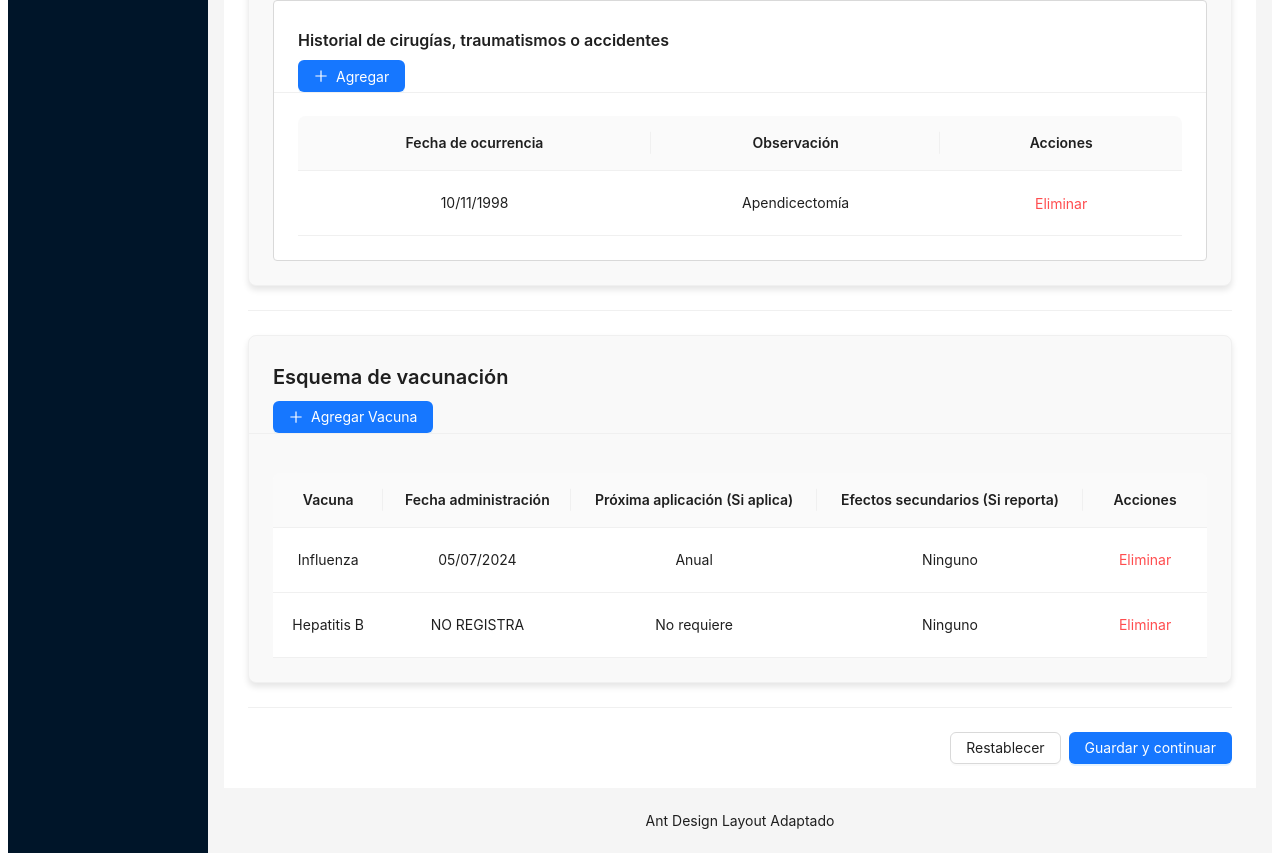
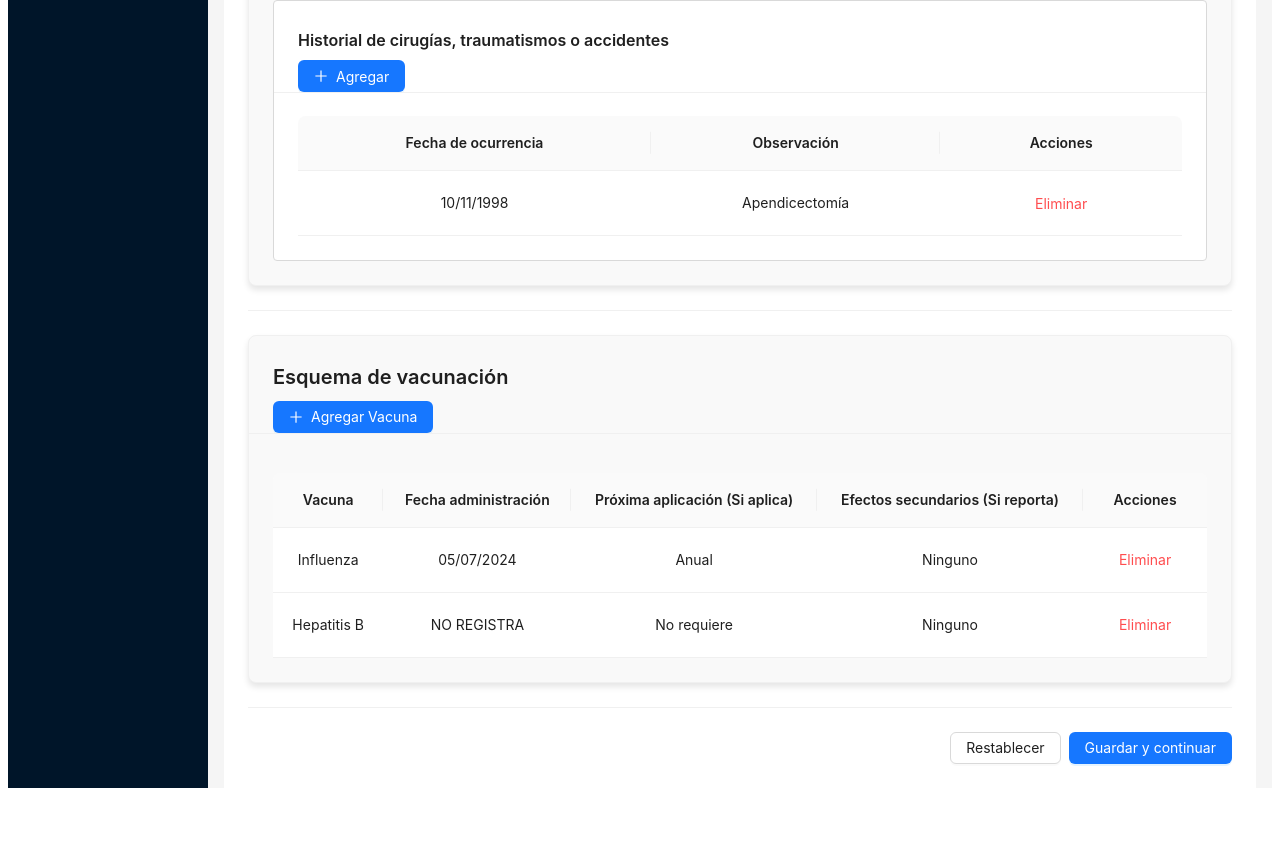
Before and after one commit to Davidvera27/CareLink, a React (Create React App) app in the folder frontend/: page /detalles-usuario/historia-clinica/1 in a window 1280 px wide. Shown: the part 3832-4693 px from the top of the page. After the commit the page ends 4628 px from the top, so only its background shows below. Built offline with nearby package versions, Linux system fonts and the light colour scheme; sample sign-in values are in the browser's storage.

Commit message:
Update HistoriaClinica.js

```diff
--- a/frontend/src/components/HistoriaClinica.js
+++ b/frontend/src/components/HistoriaClinica.js
@@ -22,7 +22,7 @@ import "../styles/Home.css"
 
 
 
-const { Header, Content, Footer, Sider } = Layout;
+const { Header, Content, Sider } = Layout;
 const { Title, Text } = Typography;
 
 const HistoriaClinica = () => {
@@ -851,7 +851,7 @@ const HistoriaClinica = () => {
             </div>
           </div>
         </Content>
-        <Footer style={{ textAlign: "center" }}>Ant Design Layout Adaptado</Footer>
+
       </Layout>
     </Layout>
   );
```
